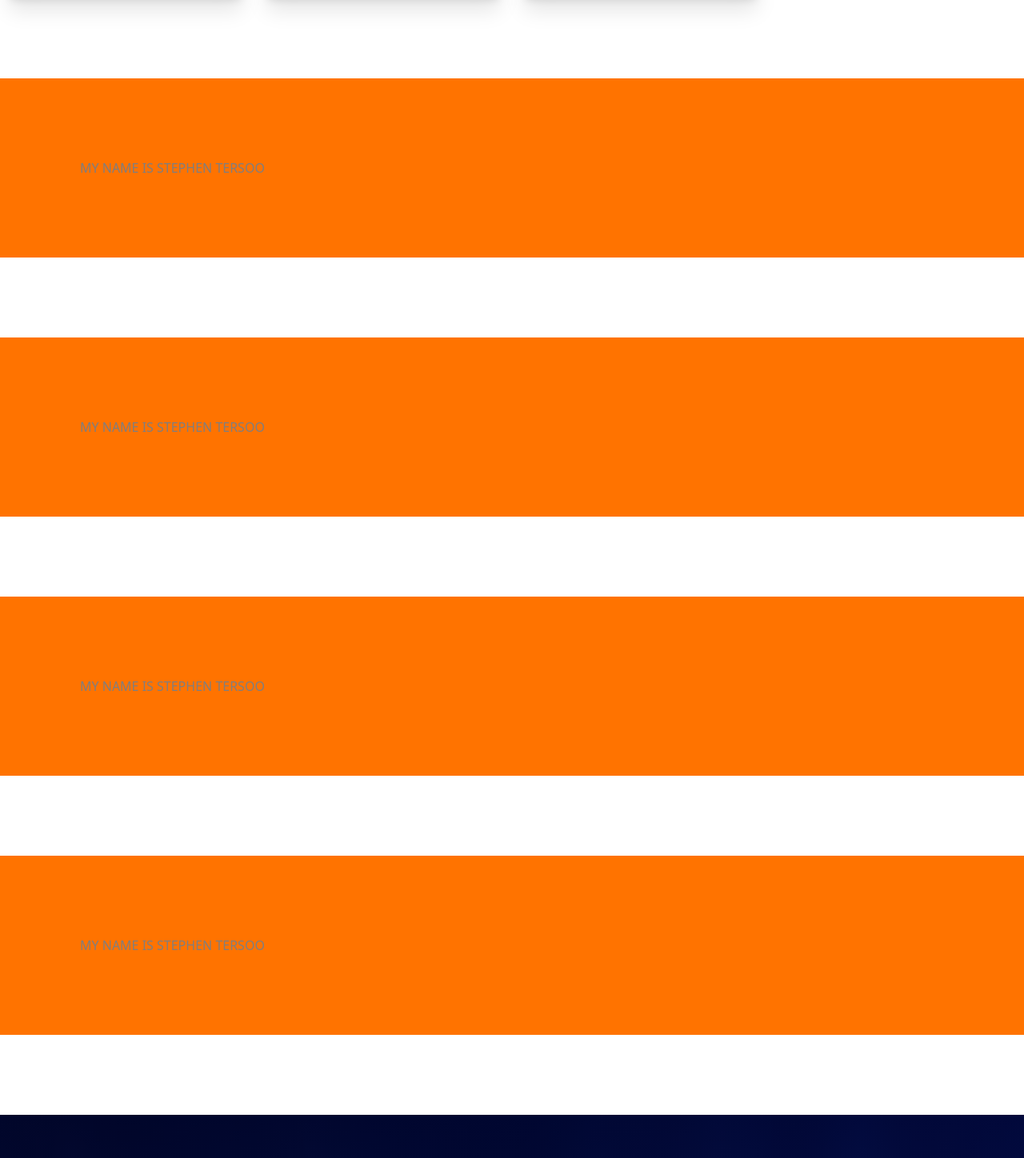
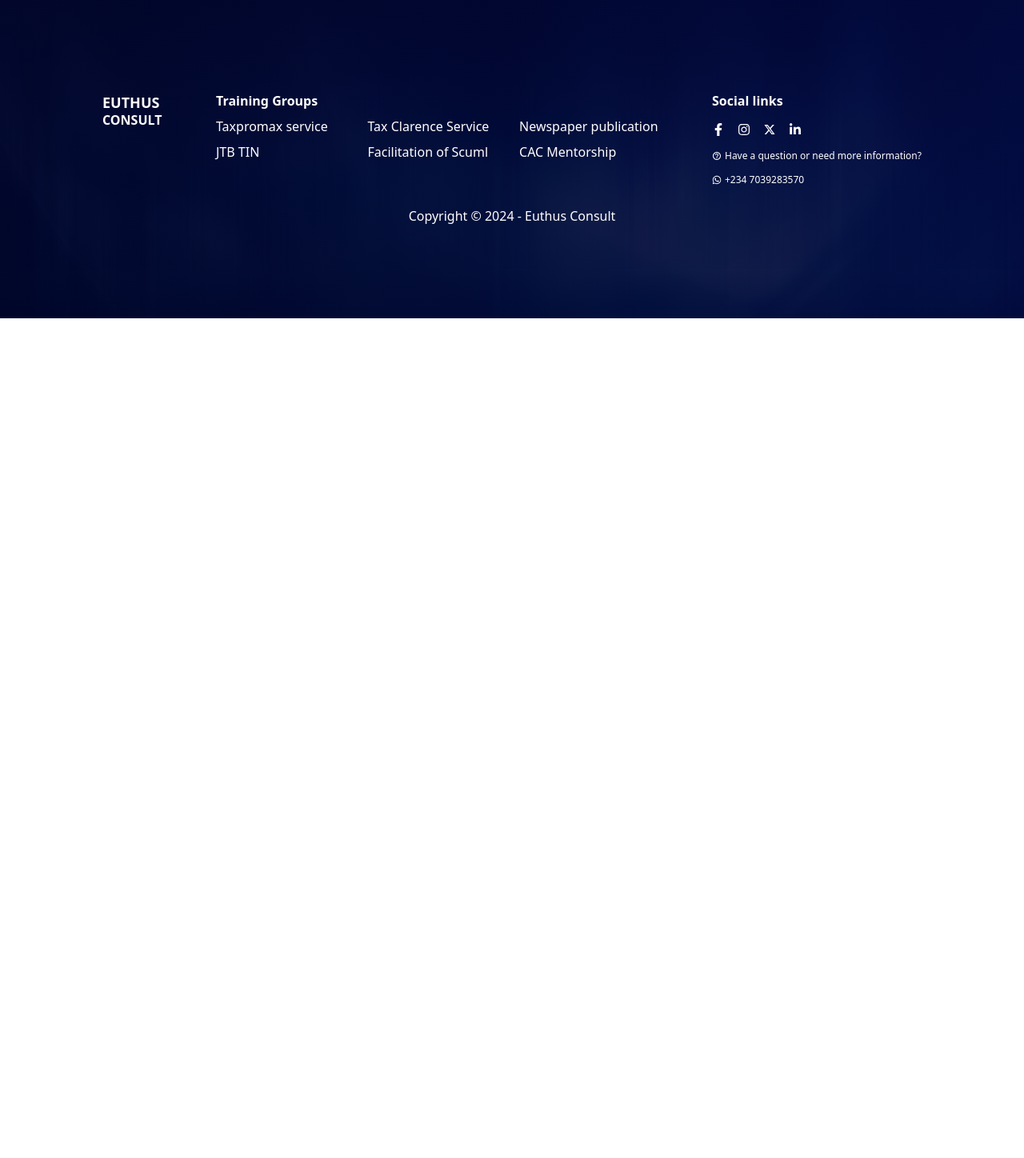
Before and after one commit to StivinTaesoo/euthus-consult, a Next.js app: page / in a window 1280 px wide. Shown: the part 1322-2770 px from the top of the page at 80% size. After the commit the page ends 1720 px from the top, so only its background shows below. Built offline with nearby package versions, Linux system fonts and the light colour scheme.

Commit message:
Removed dummy text

```diff
--- a/app/page.tsx
+++ b/app/page.tsx
@@ -6,11 +6,6 @@
         <div className="  ">
             <HeroSection />
             <ServicesHomePage />
-
-            <h1 className="w-300px start "> MY NAME IS STEPHEN TERSOO</h1>
-            <h1 className="w-300px start "> MY NAME IS STEPHEN TERSOO</h1>
-            <h1 className="w-300px start "> MY NAME IS STEPHEN TERSOO</h1>
-            <h1 className="w-300px start "> MY NAME IS STEPHEN TERSOO</h1>
         </div>
     );
 }
```
